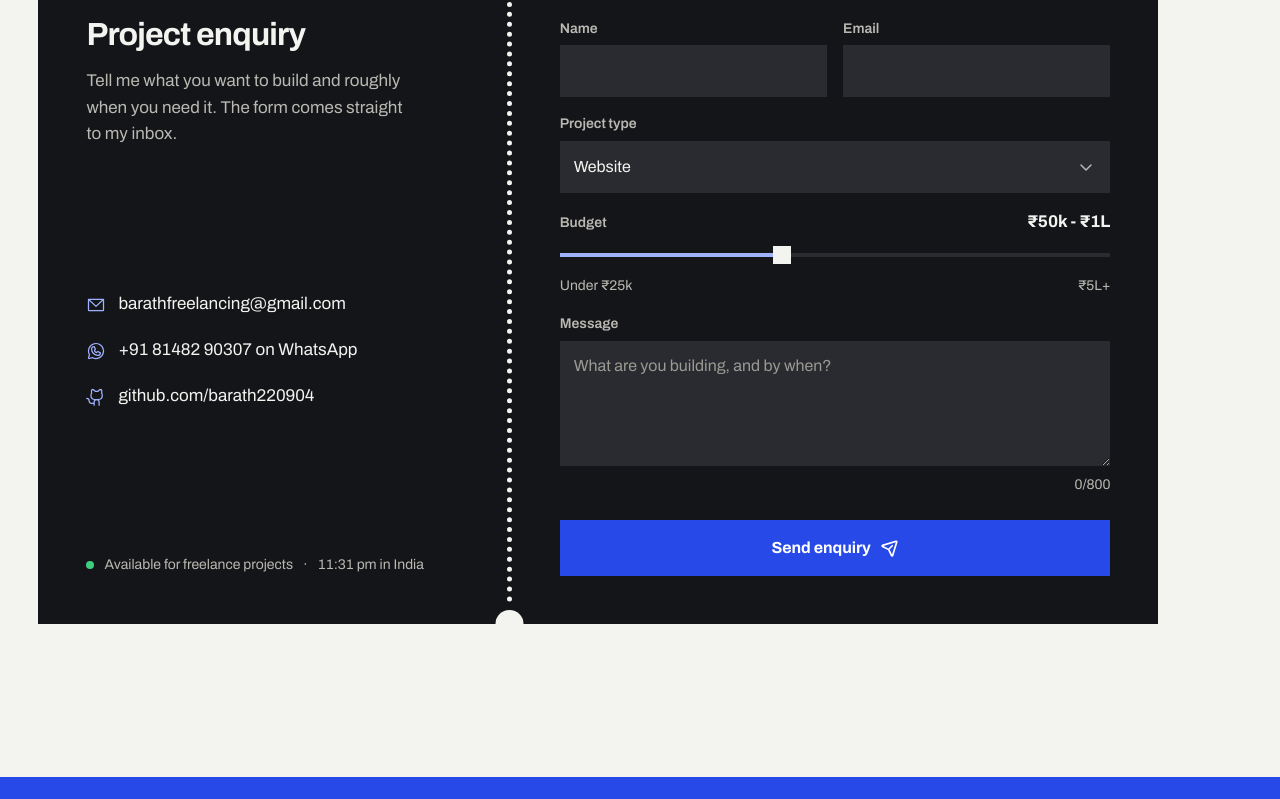
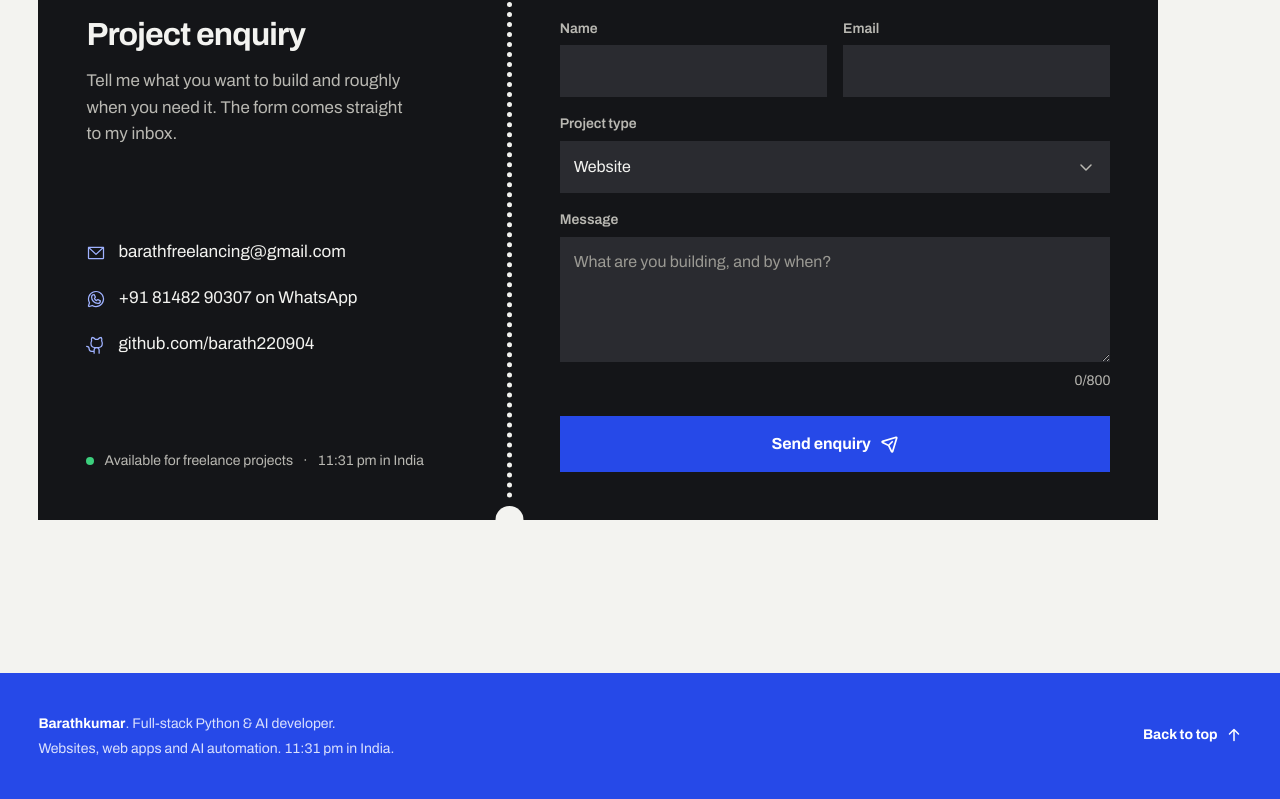
Before and after one commit to barathfreelancing/portfolio, a React (Vite) app: page / in a window 1280 px wide. Shown: the part 8868-9667 px from the top of the page. Built offline with nearby package versions, Linux system fonts and the light colour scheme.

Commit message:
remove slider

```diff
--- a/src/sections/Contact.jsx
+++ b/src/sections/Contact.jsx
@@ -5,11 +5,10 @@ import { onInquiryPreselect } from '../lib/inquiry';
 import LocalTime from '../components/LocalTime';
 
 const PROJECT_TYPES = ['Website', 'Landing page', 'Full-stack application', 'API / integration', 'AI / automation', 'Other'];
-const BUDGETS = ['Under ₹25k', '₹25k - ₹50k', '₹50k - ₹1L', '₹1L - ₹2L', '₹2L - ₹5L', '₹5L+'];
 const EMAIL_RE = /^[^\s@]+@[^\s@]+\.[^\s@]+$/;
 const MAX_MESSAGE = 800;
 
-const EMPTY_FORM = { name: '', email: '', type: PROJECT_TYPES[0], budget: 2, message: '' };
+const EMPTY_FORM = { name: '', email: '', type: PROJECT_TYPES[0], message: '' };
 
 const validators = {
   name: (v) => (v.trim() ? '' : 'Enter your name.'),
@@ -47,7 +46,7 @@ export default function Contact() {
   );
 
   const update = (field) => (e) => {
-    const value = field === 'budget' ? Number(e.target.value) : e.target.value;
+    const value = e.target.value;
     setForm((f) => ({ ...f, [field]: value }));
     if (touched[field] && validators[field]) {
       setErrors((prev) => ({ ...prev, [field]: validators[field](value) }));
@@ -82,7 +81,7 @@ export default function Contact() {
     if (!accessKey) {
       const subject = encodeURIComponent(`Project enquiry: ${form.type}`);
       const body = encodeURIComponent(
-        `Name: ${form.name.trim()}\nEmail: ${form.email.trim()}\nProject type: ${form.type}\nBudget: ${BUDGETS[form.budget]}\n\n${form.message.trim()}`
+        `Name: ${form.name.trim()}\nEmail: ${form.email.trim()}\nProject type: ${form.type}\n\n${form.message.trim()}`
       );
       window.location.href = `mailto:${site.email}?subject=${subject}&body=${body}`;
       setStatus('email');
@@ -104,7 +103,6 @@ export default function Contact() {
           name: form.name.trim(),
           email: form.email.trim(),
           project_type: form.type,
-          budget: BUDGETS[form.budget],
           message: form.message.trim(),
         }),
       });
@@ -240,33 +238,6 @@ export default function Contact() {
                   </div>
                 </div>
 
-                <div className="field budget">
-                  <div className="budget__head">
-                    <label htmlFor="budget" className="field__label">
-                      Budget
-                    </label>
-                    <output htmlFor="budget" className="budget__value">
-                      {BUDGETS[form.budget]}
-                    </output>
-                  </div>
-                  <input
-                    id="budget"
-                    type="range"
-                    min="0"
-                    max={BUDGETS.length - 1}
-                    step="1"
-                    value={form.budget}
-                    onChange={update('budget')}
-                    disabled={status === 'submitting'}
-                    style={{ '--fill': `${(form.budget / (BUDGETS.length - 1)) * 100}%` }}
-                    aria-valuetext={BUDGETS[form.budget]}
-                  />
-                  <div className="budget__ticks" aria-hidden="true">
-                    <span>{BUDGETS[0]}</span>
-                    <span>{BUDGETS[BUDGETS.length - 1]}</span>
-                  </div>
-                </div>
-
                 {renderField('message', 'Message', 'textarea', {
                   rows: 4,
                   maxLength: MAX_MESSAGE,
--- a/src/styles/contact.css
+++ b/src/styles/contact.css
@@ -127,7 +127,7 @@
   font-weight: 560;
 }
 
-.field input:not([type='range']),
+.field input,
 .field select,
 .field textarea {
   width: 100%;
@@ -178,7 +178,7 @@
 }
 
 /* Focus: a 2px inner ring in the accent */
-.field input:not([type='range']):focus-visible,
+.field input:focus-visible,
 .field select:focus-visible,
 .field textarea:focus-visible {
   outline: 0;
@@ -186,7 +186,7 @@
 }
 
 @media (hover: hover) and (pointer: fine) {
-  .field input:not([type='range']):hover,
+  .field input:hover,
   .field select:hover,
   .field textarea:hover {
     background: #33343a;
@@ -212,72 +212,6 @@
 
 .field__count.is-near {
   color: #ffc76b;
-}
-
-.budget__head {
-  display: flex;
-  align-items: baseline;
-  justify-content: space-between;
-}
-
-.budget__value {
-  color: var(--on-dark);
-  font-weight: 640;
-}
-
-.budget input[type='range'] {
-  width: 100%;
-  height: 28px;
-  margin: 0;
-  background: transparent;
-  appearance: none;
-  cursor: pointer;
-}
-
-/* The track fill is a hard two-colour split driven by --fill, not a blend */
-.budget input[type='range']::-webkit-slider-runnable-track {
-  height: 4px;
-  background: linear-gradient(to right, #9fb2ff var(--fill), var(--dark-3) var(--fill)); /* taste-skill-ignore */
-}
-
-.budget input[type='range']::-moz-range-track {
-  height: 4px;
-  background: linear-gradient(to right, #9fb2ff var(--fill), var(--dark-3) var(--fill)); /* taste-skill-ignore */
-}
-
-.budget input[type='range']::-webkit-slider-thumb {
-  width: 18px;
-  height: 18px;
-  margin-top: -7px;
-  border: 0;
-  border-radius: 0;
-  background: var(--on-dark);
-  appearance: none;
-  transition: transform var(--press) var(--ease-out);
-}
-
-.budget input[type='range']:active::-webkit-slider-thumb {
-  transform: scale(1.15);
-}
-
-.budget input[type='range']::-moz-range-thumb {
-  width: 18px;
-  height: 18px;
-  border: 0;
-  border-radius: 0;
-  background: var(--on-dark);
-}
-
-.budget input[type='range']:focus-visible {
-  outline: 2px solid #9fb2ff;
-  outline-offset: 4px;
-}
-
-.budget__ticks {
-  display: flex;
-  justify-content: space-between;
-  color: var(--on-dark-2);
-  font-size: var(--fs-small);
 }
 
 .contact-form__feedback {
```
